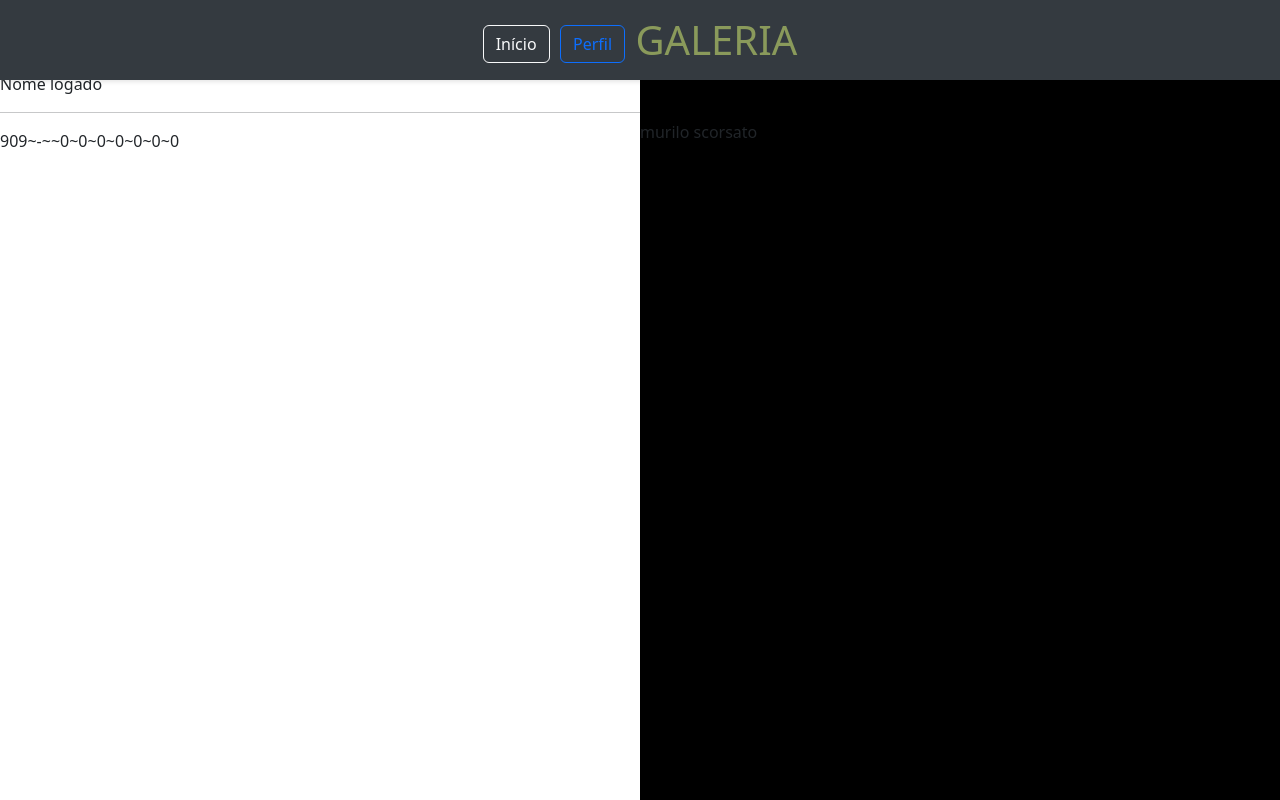
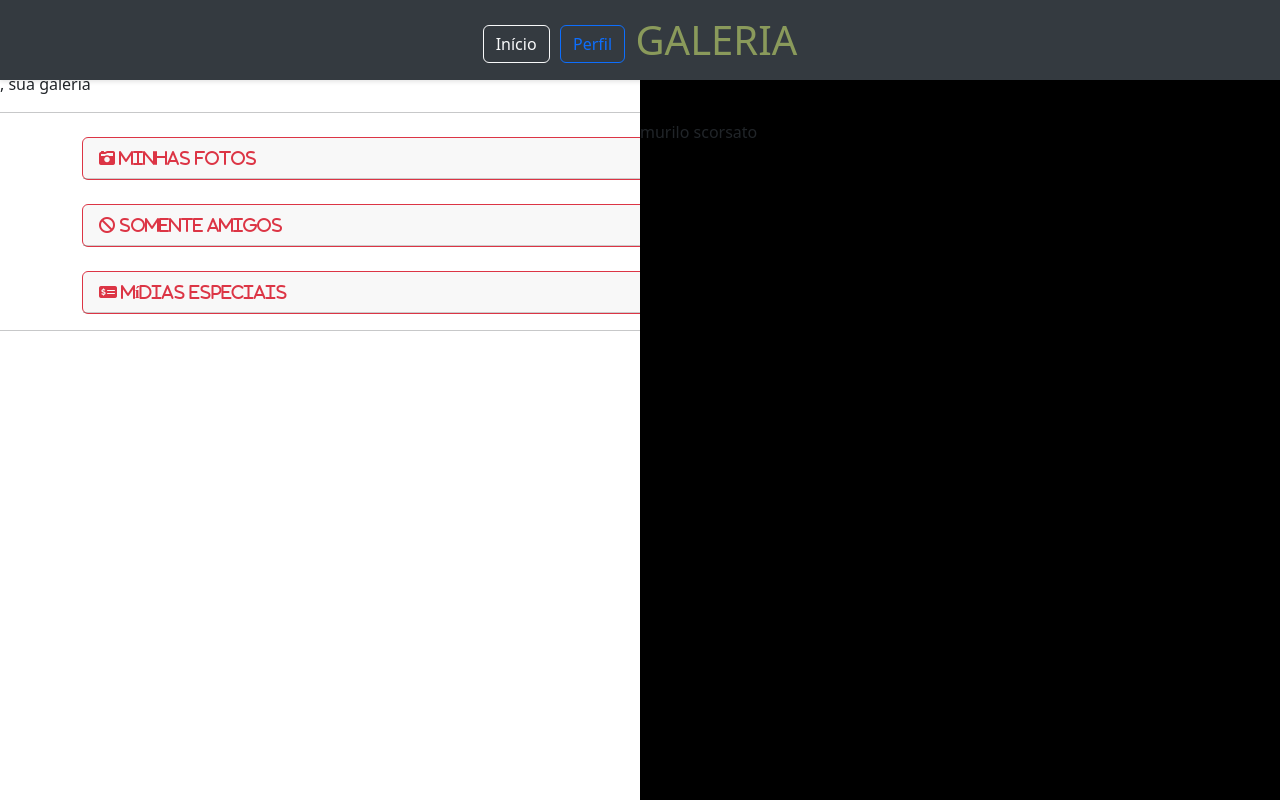
Before and after one commit to MBScorsato/redesocial, a Django app: page /plataforma/galeria/ in a window 1280 px wide. Run offline with Django 4.2, Linux system fonts and the light colour scheme.

Commit message:
front feito da galeria

```diff
--- a/galeria/templates/galeria.html
+++ b/galeria/templates/galeria.html
@@ -2,6 +2,9 @@
 {% load static %}
 {% block titulo %}Galeria - GramLineWeb{% endblock %}
 {% block head %}
+    <!-- Link para o Font Awesome CDN -->
+    <link rel="stylesheet" href="https://cdnjs.cloudflare.com/ajax/libs/font-awesome/6.0.0-beta3/css/all.min.css">
+
     <link rel="stylesheet" href="{% static 'plataforma/css/plataforma.css' %}">
 {% endblock %}
 
@@ -26,9 +29,35 @@
                 {% endif %}
             </div>
 
-            <br><br><br>Nome logado<hr>
+            <br><br><br>{{ nome }}, sua galeria<hr>
+<div class="container mt-4">
+    <!-- Card com bordas vermelhas -->
+    <div class="card border-danger">
+        <div class="card-header text-danger">
+            <i class="fa-solid fa-camera-retro fa-1x"> Minhas fotos </i>
+        </div>
+    </div>
+</div>
 
-909~-~~0~0~0~0~0~0~0
+<div class="container mt-4">
+    <!-- Card com bordas vermelhas -->
+    <div class="card border-danger">
+        <div class="card-header text-danger">
+            <i class="fa-solid fa-ban"> Somente Amigos </i>
+        </div>
+    </div>
+</div>
+
+<div class="container mt-4">
+    <!-- Card com bordas vermelhas -->
+    <div class="card border-danger">
+        <div class="card-header text-danger">
+            <i class="fa-solid fa-money-check-dollar"> Mídias Especiais </i>
+        </div>
+    </div>
+</div>
+
+<hr>
        <!-- Coluna direita fixa no desktop, mas relativa no celular -->
         <div class="col-md-6 fixed-column bg-black"><br><br><br><br><br>
             murilo scorsato
@@ -38,5 +67,4 @@
 </div>
 
 
-
 {% endblock %}
--- a/galeria/views.py
+++ b/galeria/views.py
@@ -2,7 +2,14 @@
 
 
 def galeria(request):
+
     if request.method == 'GET':
-        return render(request, 'galeria.html')
+        nome = request.user.username
+        return render(request, 'galeria.html', {'nome': nome,
+
+                                                })
     elif request.method == 'POST':
-        return render(request, 'galeria.html')
+        nome = request.user.username
+        return render(request, 'galeria.html', {'nome': nome,
+
+                                                })
```
Also changed, not shown: db.sqlite3.
